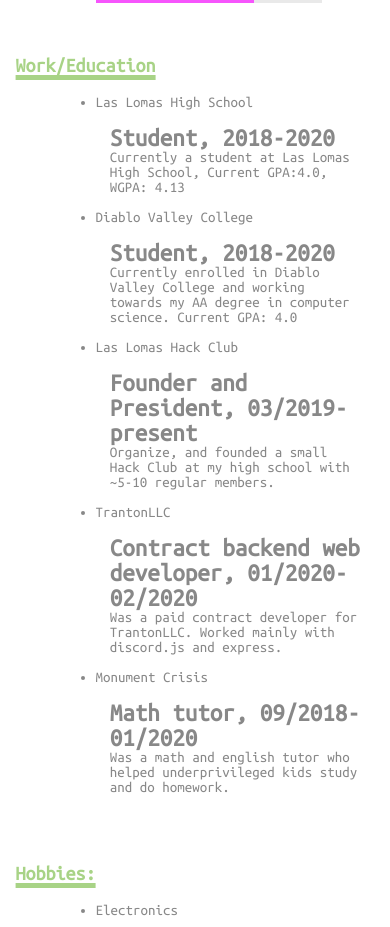
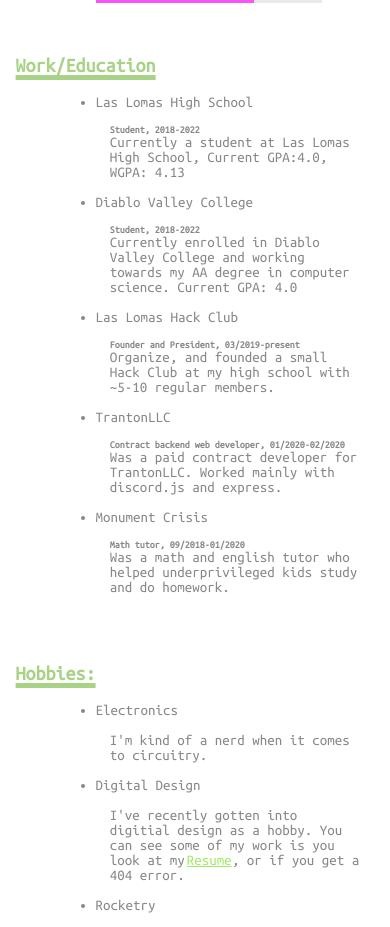
Before and after one commit to Evan-Nishi/personal-site-v2, a Next.js app: page / in a window 390 px wide. Shown: the part 1760-2687 px from the top of the page. Built offline with nearby package versions, Linux system fonts and the light colour scheme.

Commit message:
gotta get that fat commit wall

```diff
--- a/src/pages/index.tsx
+++ b/src/pages/index.tsx
@@ -131,9 +131,9 @@
                         <ul>
                             <li>Las Lomas High School</li>
 
-                            <p><h5>Student, 2018-2020</h5>Currently a student at Las Lomas High School, Current GPA:4.0, WGPA: 4.13</p>
+                            <p><h5>Student, 2018-2022</h5>Currently a student at Las Lomas High School, Current GPA:4.0, WGPA: 4.13</p>
                             <li>Diablo Valley College</li>
-                            <p><h5>Student, 2018-2020</h5>Currently enrolled in Diablo Valley College and working towards my AA degree
+                            <p><h5>Student, 2018-2022</h5>Currently enrolled in Diablo Valley College and working towards my AA degree
                                     in computer science.  Current GPA: 4.0</p>
                             <li>Las Lomas Hack Club</li>
                             <p><h5>Founder and President, 03/2019-present </h5>Organize, and founded a small Hack Club at my high school with ~5-10 regular members.</p>
--- a/src/styles.css
+++ b/src/styles.css
@@ -225,6 +225,11 @@
         font-size: 15px;
         padding: 0;
     }
+
+    h5{
+        font-size: 10px;
+    }
+
     #pfp{
         width: 30vw;
     }
@@ -251,6 +256,7 @@
         font-size: 15px;
         max-width: 90%;
     }
+
     h3{font-size: 20px;}
     h2{font-size: 15px;}
     li{font-size: 15px;}
```
